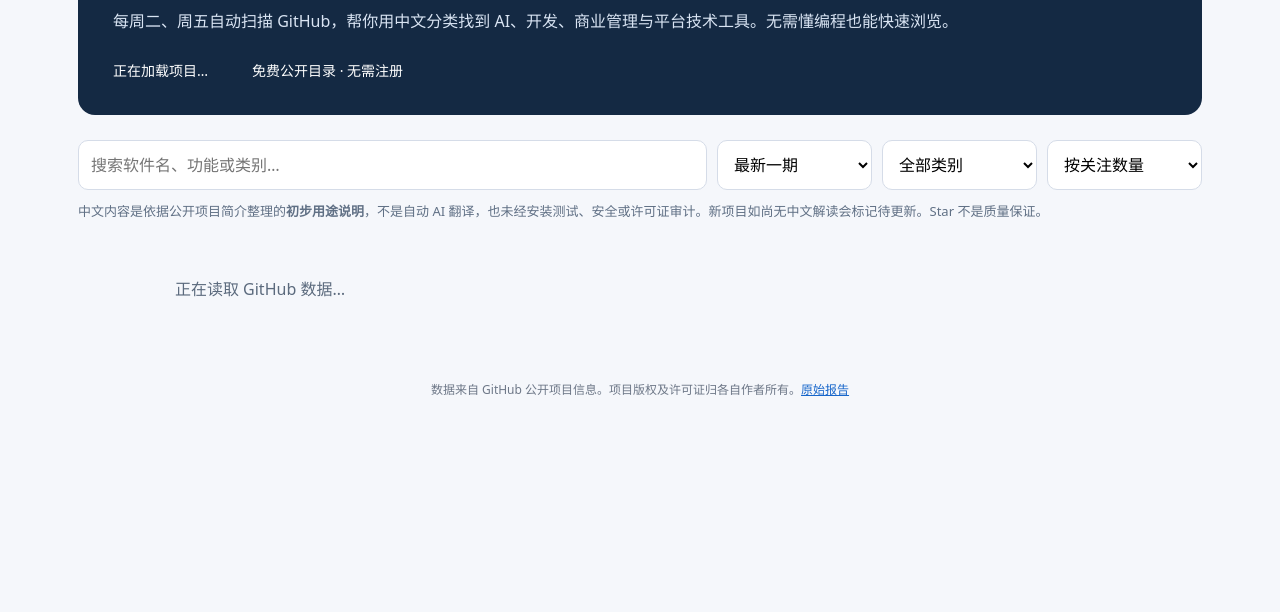
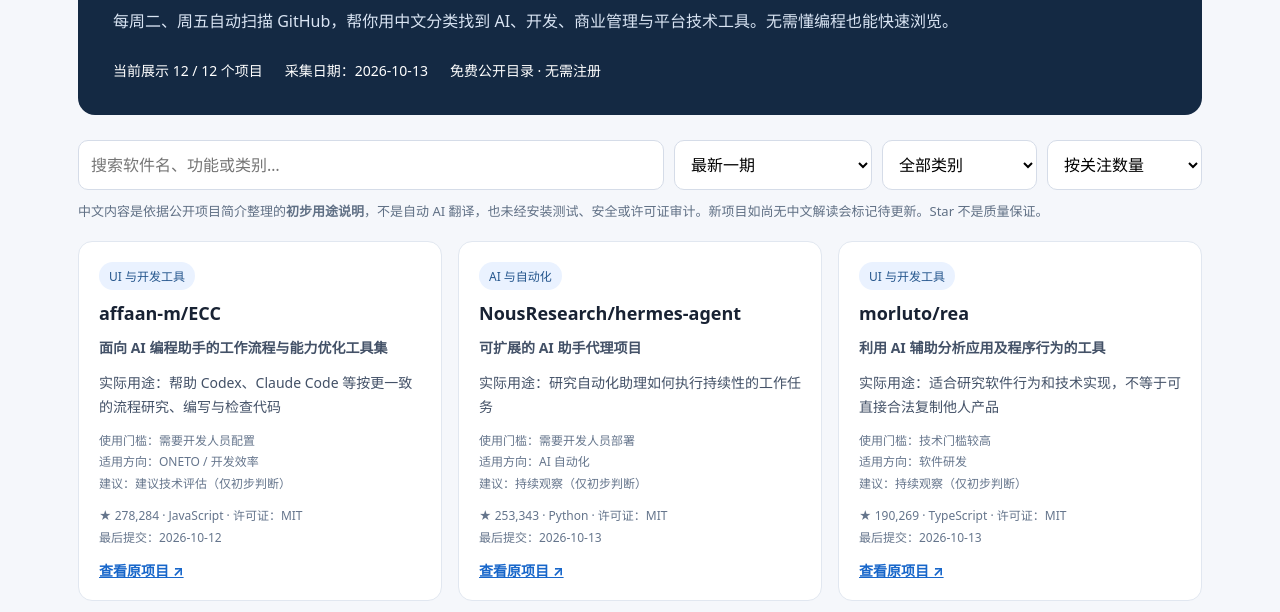
Before and after one commit to rolanlan/github-software-radar, a plain HTML site: page index.html in a window 1280 px wide. Shown: the part 188-800 px from the top of the page. Drawn offline with Linux system fonts and the light colour scheme.

Commit message:
fix: remove literal backslash-n tokens breaking browser script

```diff
--- a/index.html
+++ b/index.html
@@ -26,6 +26,8 @@
 const review=reviews[p.name];if(review){const zh=elem("p","",review.summary_zh);zh.style.fontWeight="650";const use=elem("p","","实际用途："+review.use_case_zh);const fit=elem("div","meta","使用门槛："+review.difficulty_zh+"\n适用方向："+review.application_zh+"\n建议："+review.recommendation+"（仅初步判断）");fit.style.whiteSpace="pre-line";card.append(pill,h,zh,use,fit,meta,link);}else{const pending=elem("p","","中文解读待更新；下方为项目作者提供的原始简介。");pending.style.color="#90620b";card.append(pill,h,pending,desc,meta,link);}grid.append(card);}
 }
 async function load(){try{const edition=el("edition").value;const source=edition==="latest"?"./reports/latest.json":"./reports/archive/"+edition+".json";const resp=await fetch(source,{cache:"no-store"});if(!resp.ok)throw Error("HTTP "+resp.status);const data=await resp.json();try{const reviewResp=await fetch("./data/chinese-reviews.json",{cache:"no-store"});if(reviewResp.ok){const reviewData=await reviewResp.json();reviews=reviewData.projects||{};}}catch(e){console.warn("Chinese descriptions unavailable",e);}if(!Array.isArray(data.projects))throw Error("invalid report");all=data.projects;el("category").replaceChildren(new Option("全部类别",""));const categories=[...new Set(all.map(p=>p.category).filter(Boolean))].sort();for(const c of categories){const opt=elem("option","",c);opt.value=c;el("category").append(opt);}el("updated").textContent="采集日期："+String(data.generated_at||"").slice(0,10);render();}catch(e){el("count").textContent="读取失败";el("projects").replaceChildren(elem("div","empty","数据暂时无法加载，请稍后刷新。也可点击底部“原始报告”查看。"));console.error(e);}}
-async function loadHistory(){try{const resp=await fetch("./reports/history.json",{cache:"no-store"});if(!resp.ok)throw Error("history unavailable");const data=await resp.json();for(const date of data.dates||[]){if(!/^\d{4}-\d{2}-\d{2}$/.test(date))continue;const opt=elem("option","",date+" 历史报告");opt.value=date;el("edition").append(opt);}}catch(e){console.warn("history unavailable",e);}}\nel("edition").addEventListener("change",load);\nfor(const id of ["search","category","sort"])el(id).addEventListener(id==="search"?"input":"change",render);
+async function loadHistory(){try{const resp=await fetch("./reports/history.json",{cache:"no-store"});if(!resp.ok)throw Error("history unavailable");const data=await resp.json();for(const date of data.dates||[]){if(!/^\d{4}-\d{2}-\d{2}$/.test(date))continue;const opt=elem("option","",date+" 历史报告");opt.value=date;el("edition").append(opt);}}catch(e){console.warn("history unavailable",e);}}
+el("edition").addEventListener("change",load);
+for(const id of ["search","category","sort"])el(id).addEventListener(id==="search"?"input":"change",render);
 loadHistory();load();
 </script></body></html>
```
